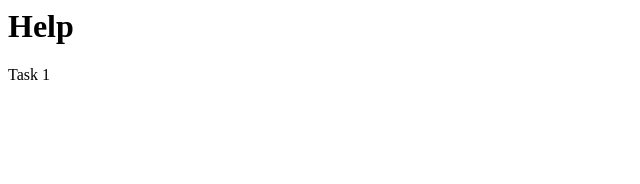
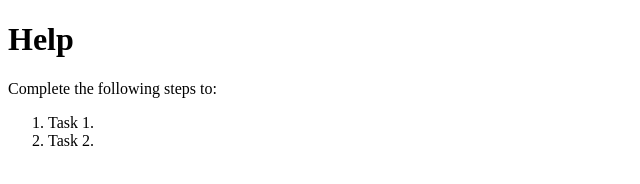
Before and after one commit to jonnyrbb/jonnyrbb.github.io, a plain HTML site: page index.html in a window 1280 px wide. Shown: the whole page, without its empty margins (0-640 px from the left). Drawn offline with Linux system fonts and the light colour scheme.

Commit message:
Update index.html

```diff
--- a/index.html
+++ b/index.html
@@ -1,4 +1,15 @@
-<body>
-<h1>Help</h1>
-<p>Task 1</p>
-</body>
+<!DOCTYPE html>
+<html>
+  <head>
+    <meta charset="utf-8">
+    <title>Feature</title>
+  </head>
+  <body>
+    <h1>Help</h1>
+    <p>Complete the following steps to:</p>
+    <ol>
+      <li>Task 1.</li>
+      <li>Task 2.</li>
+    </ol>
+  </body>
+</html>
```
